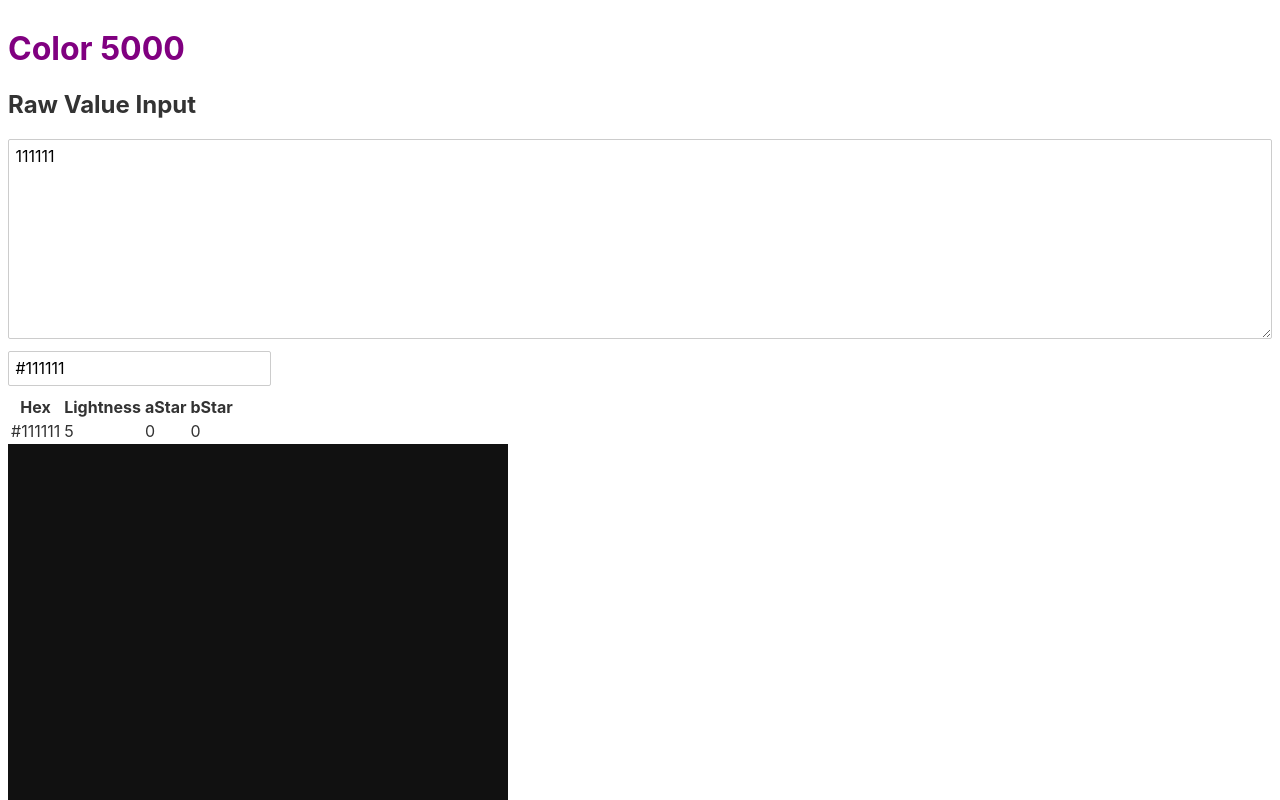
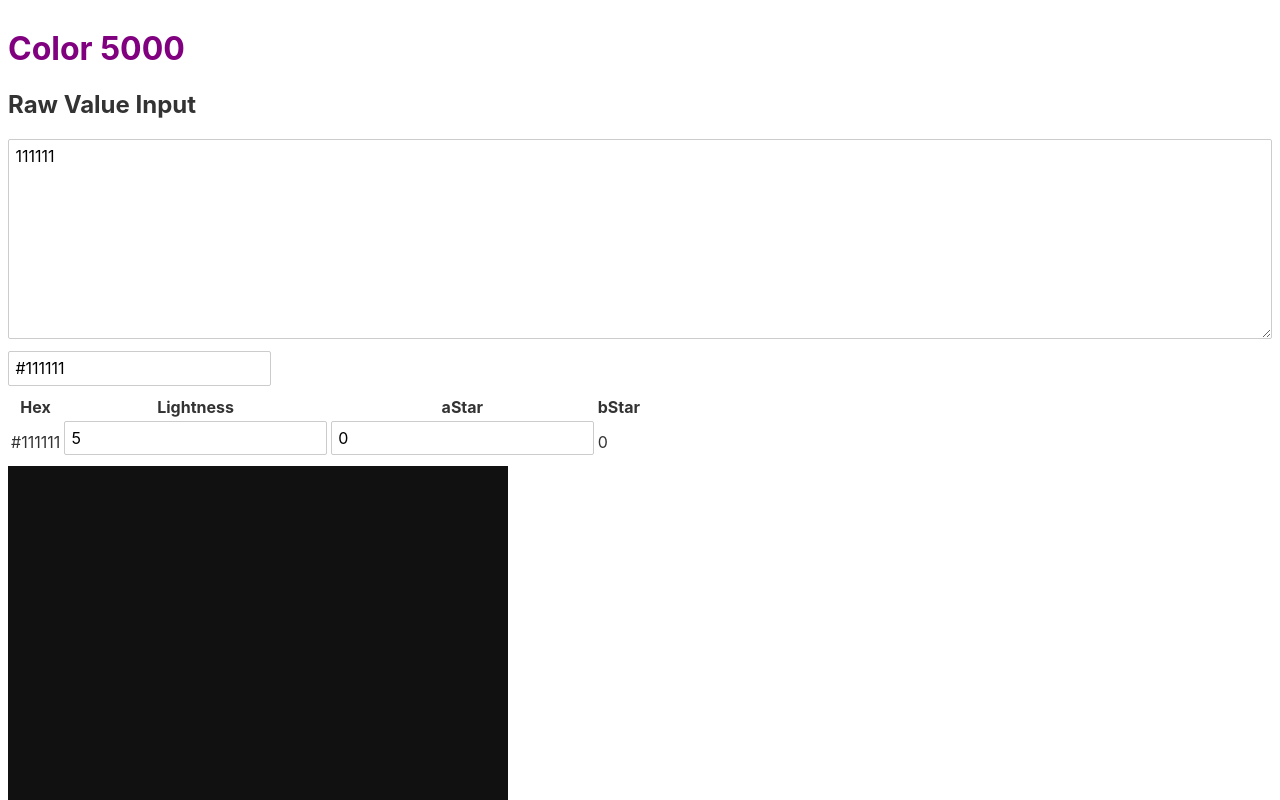
Before and after one commit to jeffhiltz/farbe5000, a Svelte app: page / in a window 1280 px wide. Shown: the top 800 px of the page. Built offline with nearby package versions, Linux system fonts and the light colour scheme.

Commit message:
try making table fields editable

```diff
--- a/src/ColorTable.svelte
+++ b/src/ColorTable.svelte
@@ -1,5 +1,10 @@
 <script>
   import { colors, colorValues } from './colors.js'
+
+  function handleChange(e) {
+    console.log(e)
+  }
+
 </script>
 
 <table>
@@ -12,11 +17,11 @@
     </tr>
   </thead>
   <tbody>
-    {#each $colorValues as value}
+    {#each $colorValues as value (value.hex)}
       <tr>
         <td>{value.hex}</td>
-        <td>{value.lightness}</td>
-        <td>{value.aStar}</td>
+        <td><input on:change="{handleChange}" value="{value.lightness}"></td>
+        <td><input on:change="{handleChange}" value="{value.aStar}"></td>
         <td>{value.bStar}</td>
       </tr>
     {/each}
```
